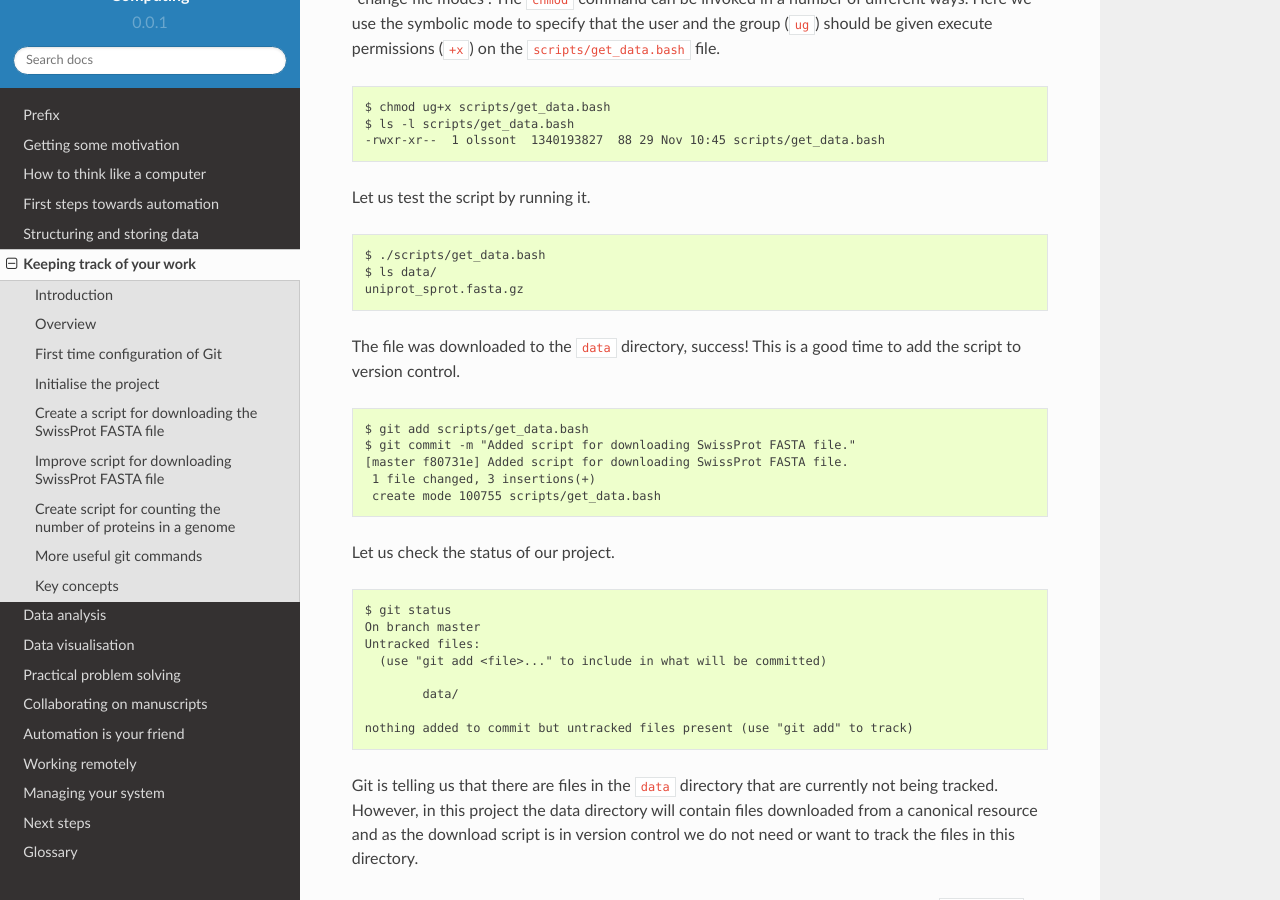
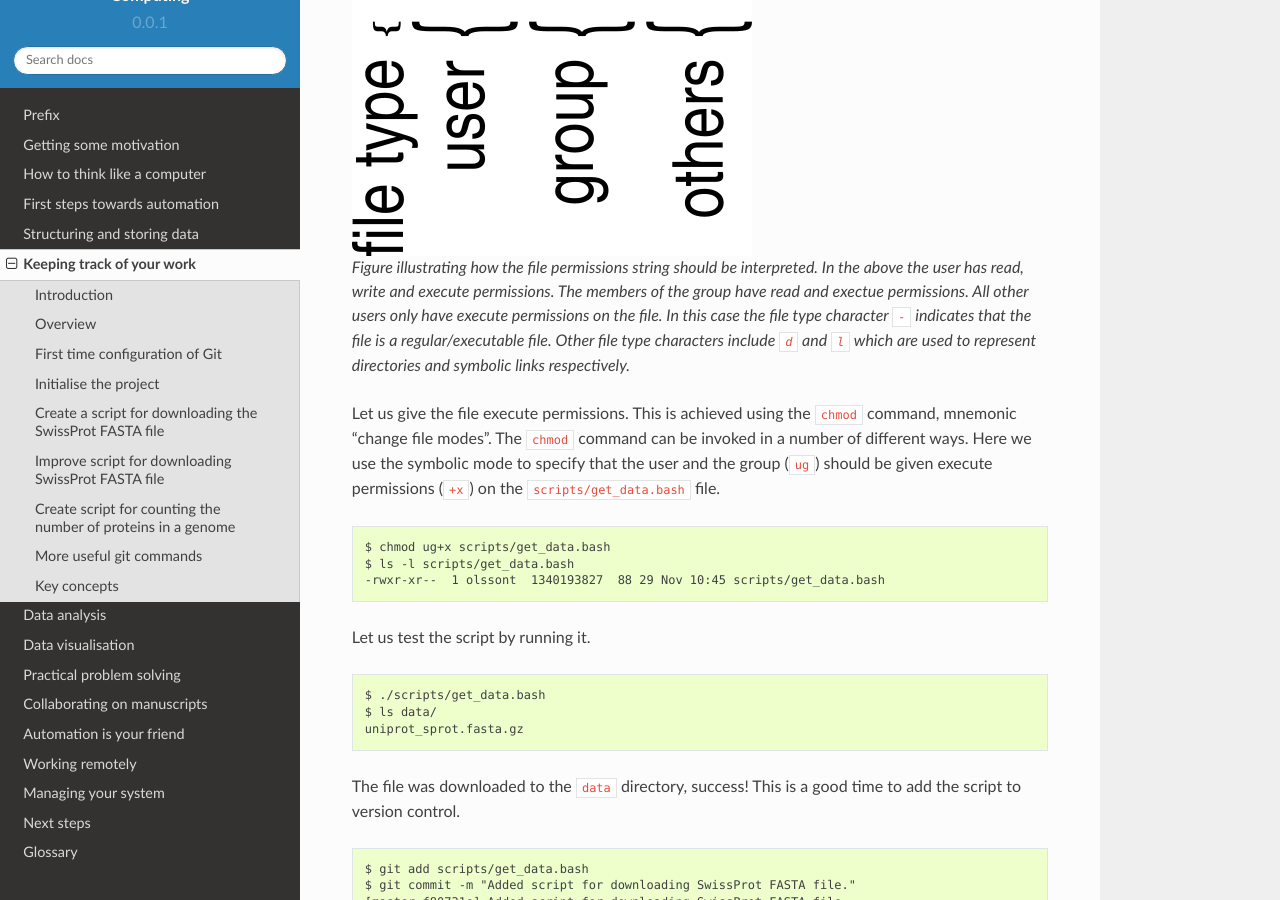
Before and after one commit to tjelvar-olsson/biologists-guide-to-computing, a Sphinx documentation site: the page built from source/keeping-track-of-your-work.rst, in a window 1280 px wide and 900 px high, scrolled down 4781 px. Built offline with Sphinx 7.4.7 and the Read the Docs theme 2.0.0, drawn with Linux system fonts in a browser that asks for light colours.

Commit message:
Added file permission illustration

```diff
--- a/source/keeping-track-of-your-work.rst
+++ b/source/keeping-track-of-your-work.rst
@@ -222,6 +222,19 @@ Furthermore, these can be specified for the owner (``u``), group (``g``) and
 all users (``a`` or ``o``). The nine characters above state that the owner has
 read and write permissions on the file ``rw-``, whereas both the group and
 all other users only have permission to read the file ``r--``.
+
+
+.. figure:: images/file-permissions.png
+   :alt: File permissions illustration.
+
+   Figure illustrating how the file permissions string should be interpreted.
+   In the above the user has read, write and execute permissions. The members
+   of the group have read and exectue permissions. All other users only have
+   execute permissions on the file. In this case the file type character ``-``
+   indicates that the file is a regular/executable file. Other file type
+   characters include ``d`` and ``l`` which are used to represent directories
+   and symbolic links respectively.
+
 
 Let us give the file execute permissions. This is achieved using the ``chmod``
 command, mnemonic "change file modes". The ``chmod`` command can be invoked in
```
Also changed, not shown: source/images/file-permissions.png (added), 1 other file.
